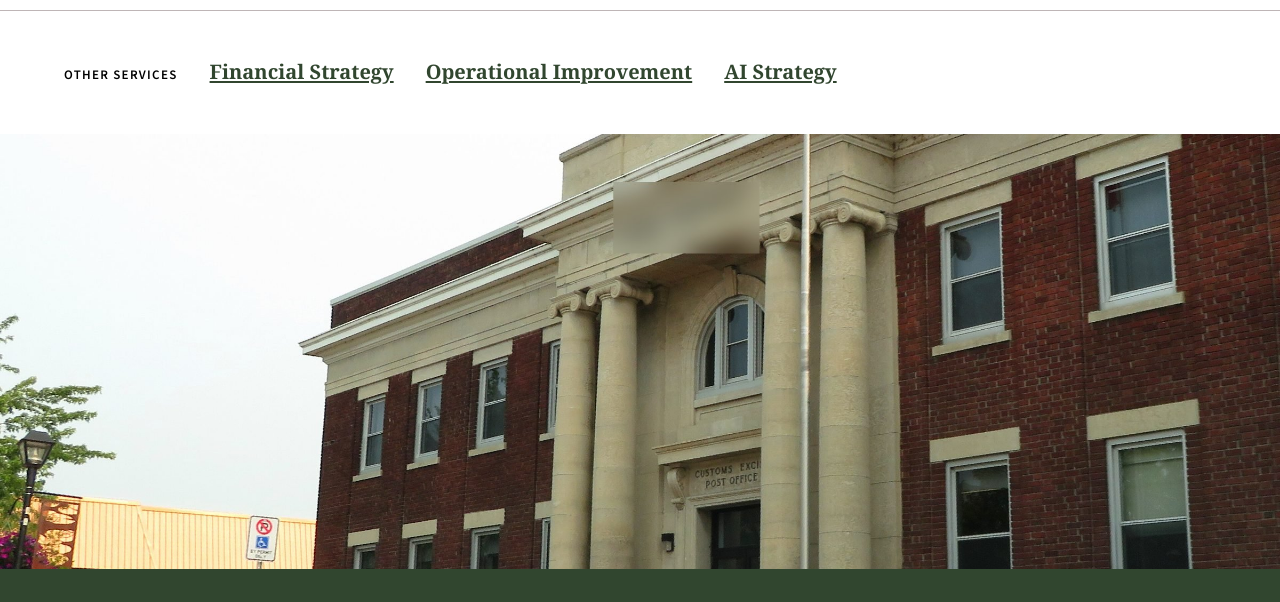
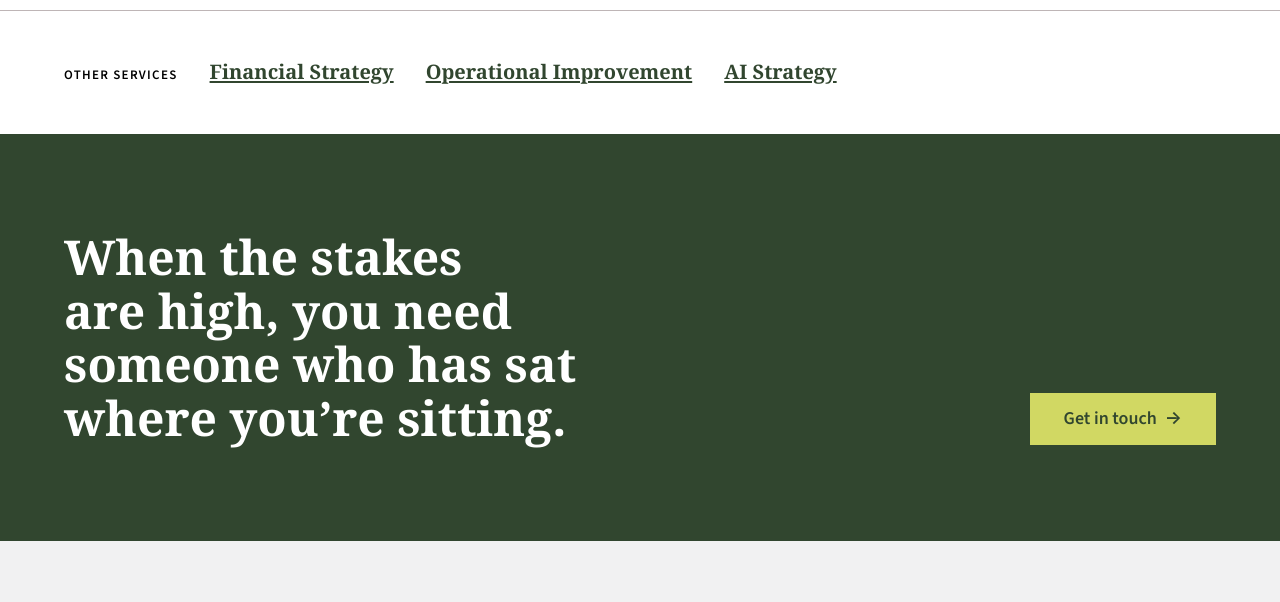
Before and after one commit to bailemor/sample-web-site, a plain HTML site: page governance.html in a window 1280 px wide. Shown: the part 2760-3362 px from the top of the page. Drawn offline with Linux system fonts and the light colour scheme.

Commit message:
Governance: remove the bottom photo band
Co-Authored-By: Claude Opus 5.5 <noreply@anthropic.com>
Claude-Session: https://claude.ai/code/session_01XRxcuqMj64czPpwdNU61jx

```diff
--- a/governance.html
+++ b/governance.html
@@ -119,9 +119,6 @@
     </div>
   </nav>
 
-  <figure class="photo-band">
-    <img src="images/places/fort-frances-post-office-1200.jpg" srcset="images/places/fort-frances-post-office-800.jpg 800w, images/places/fort-frances-post-office-1200.jpg 1200w, images/places/fort-frances-post-office-2400.jpg 2400w" sizes="100vw" alt="A historic post office, a brick and stone building with columns and a Canadian flag" loading="lazy" decoding="async" style="object-position: 50% 35%">
-  </figure>
 
   <section class="cta" aria-labelledby="cta-title">
     <div class="wrap">
```
